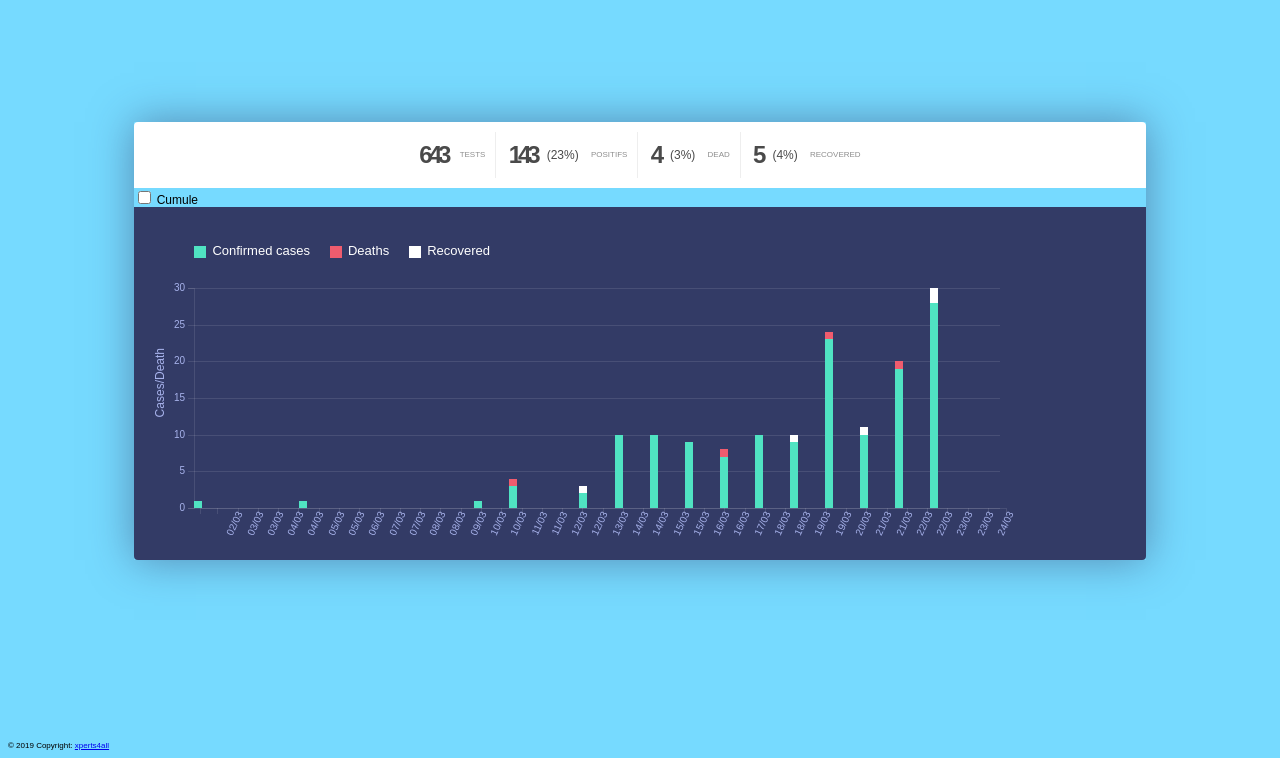
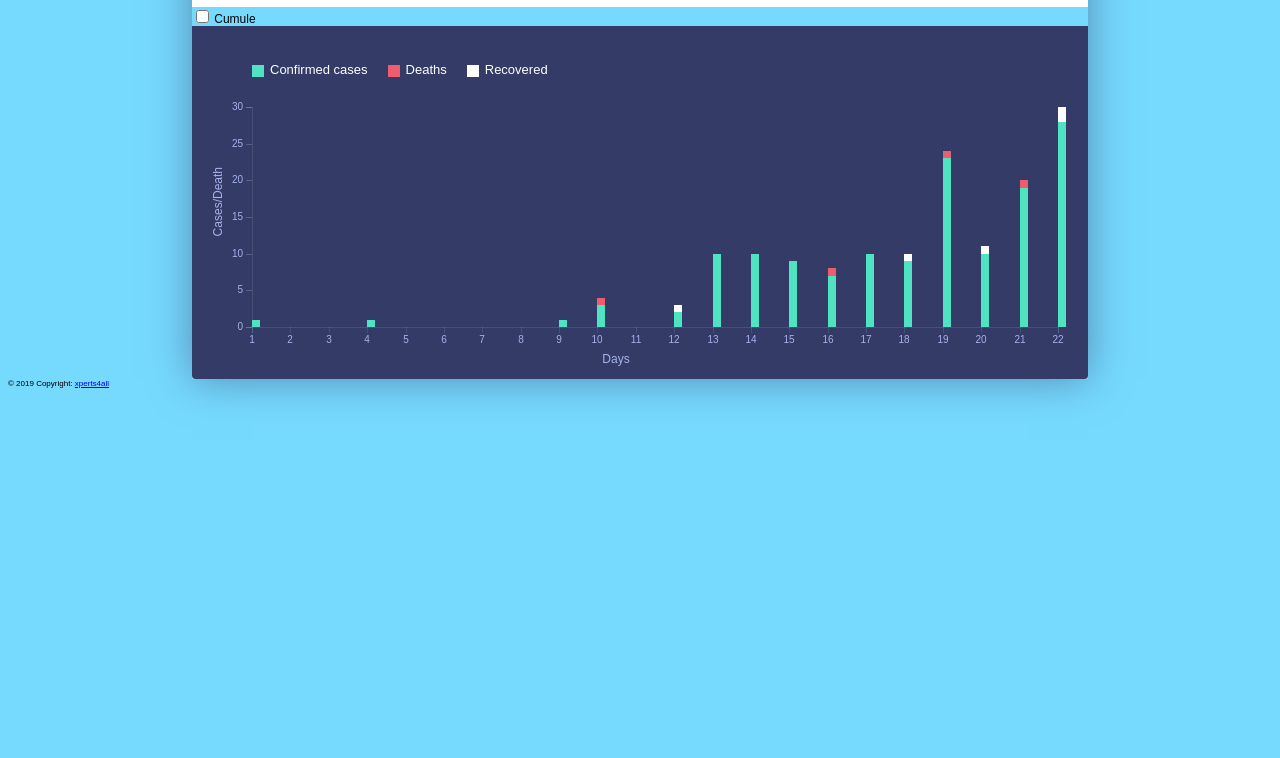
Before and after one commit to saidMounaim/xperts4all, a plain HTML site: page projects/covid19/index.html in a window 1280 px wide. Shown: the part 76-834 px from the top of the page. After the commit the page ends 800 px from the top, so only its background shows below. Drawn offline with nearby package versions, Linux system fonts and the light colour scheme.

Commit message:
Add covid19 chart

```diff
--- a/projects/covid19/css/covid19.css
+++ b/projects/covid19/css/covid19.css
@@ -15,13 +15,11 @@ h1 {
 .main-wrapper {
   align-items: center;
   display: flex;
-  height: 100vh;
   justify-content: center;
 }
 .wrapper {
   box-shadow: 0 0 40px rgba(51, 59, 102, 0.5);
   display: none;
-  width: 80%;
 }
 .cards {
   background: #fff;
--- a/projects/covid19/js/covid19.js
+++ b/projects/covid19/js/covid19.js
@@ -85,7 +85,8 @@ var margin = {top: 30, right: 30, bottom: 40, left: 60},
   var n = Math.max(...barDataset.map(d => d.day));
 
   var x = d3.scale.linear()
-  .domain([parseDate("02/03/2020"), parseDate("25/03/2020")])
+  //.domain([parseDate("02/03/2020"), parseDate("23/03/2020")])
+  .domain([1, n])
   .rangeRound([0, width], .1);
 
   var y = d3.scale.linear()
@@ -94,7 +95,8 @@ var margin = {top: 30, right: 30, bottom: 40, left: 60},
   var xAxis = d3.svg.axis()
   .scale(x)
   .orient("bottom")
-  .tickFormat(d => {debugger; return formatDate(new Date(d))})
+  // .tickFormat((d, i) => {return formatDate(new Date(d))})
+  .tickFormat(d3.format("d"))
   .ticks(30);
 
   var yAxis = d3.svg.axis()
@@ -116,7 +118,8 @@ var margin = {top: 30, right: 30, bottom: 40, left: 60},
   var layers = d3.layout.stack()
   (status.map(function (c) {
     return data.map(function (d) {
-      return {x: parseDate(d.date), y: d[c], type: label[c]};
+      // return {x: parseDate(d.date), y: d[c], type: label[c]};
+      return {x: d.day, y: d[c], type: label[c], date: d.date};
     });
   }));
 
@@ -138,18 +141,22 @@ var margin = {top: 30, right: 30, bottom: 40, left: 60},
   svg.append("g")
     .attr("class", "gridline")
     .call(make_y_gridlines()
-          .tickSize(-width)
+          //.tickSize(-width)
           .tickFormat("")
          );
 
   svg.append("g")
     .attr("class", "axis axis--x")
-    .attr("transform", "translate(6," + height + ")")
-    .call(xAxis);
-
-   svg.selectAll("g.tick")
-     .selectAll("text")
-     .attr("transform", "translate(6,10) rotate(-65)");
+    .attr("transform", "translate(0," + height + ")")
+    .call(xAxis)
+    .append("text")
+    .attr("transform", "translate(364,0)")
+    .attr("y", "3em")
+    .style("text-anchor", "middle")
+    .text("Days");
+  //  svg.selectAll("g.tick")
+  //    .selectAll("text")
+  //    .attr("transform", "translate(0,20) rotate(-90)");
 
   svg.append("g")
     .attr("class", "axis axis--y")
@@ -193,7 +200,7 @@ var margin = {top: 30, right: 30, bottom: 40, left: 60},
     tooltip.transition()
       .duration(200)
       .style("opacity", 1);
-    tooltip.html("<span>" + d.y + " " + d.type + "</span>")
+    tooltip.html("<span>" + d.date + ": " + d.y + " " + d.type + "</span>")
       .style("left", (d3.event.pageX - 25) + "px")
       .style("top", (d3.event.pageY - 28) + "px");
   })
```
